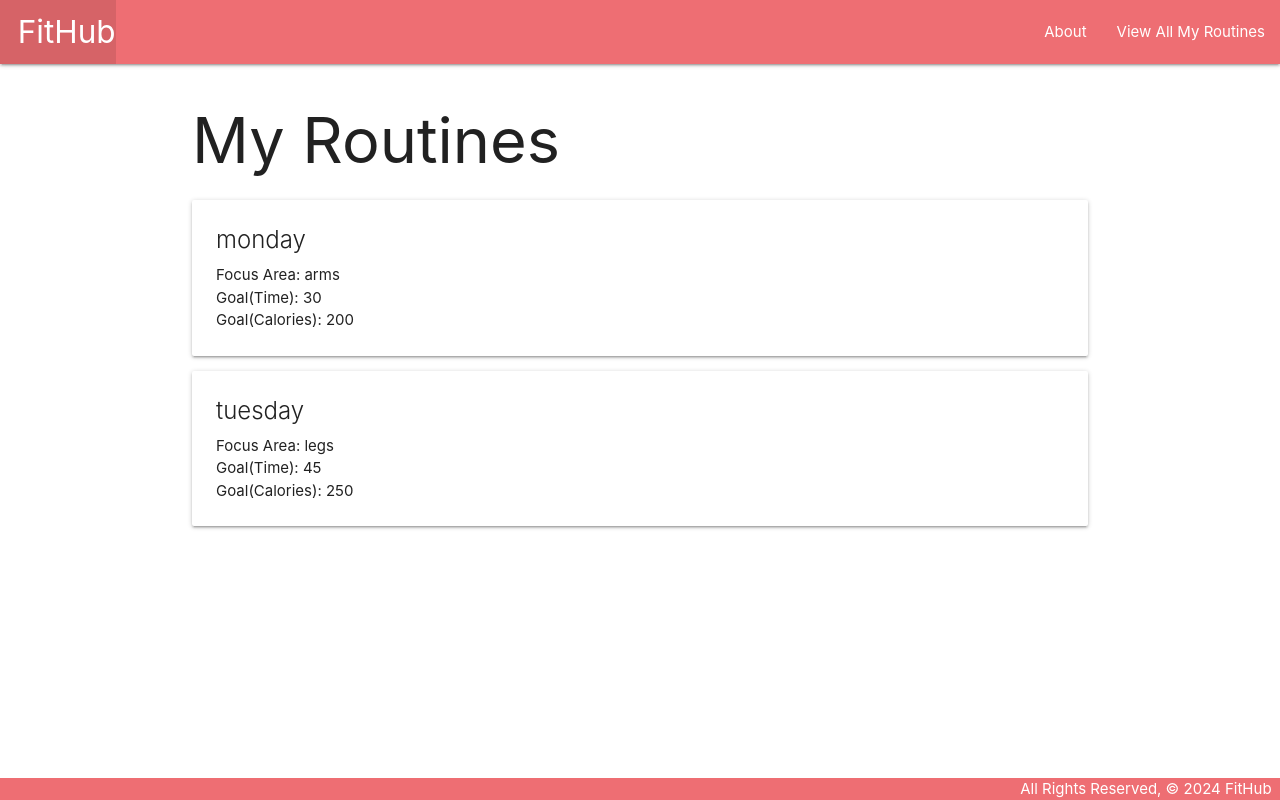
After one commit to odalysruano/fithub-app, a Django app: page /routines/ in a window 1280 px wide. The commit adds this page. Run offline with Django 4.2, Linux system fonts and the light colour scheme.

Commit message:
add functionality to view all routines

```diff
--- a/main_app/templates/base.html
+++ b/main_app/templates/base.html
@@ -19,6 +19,7 @@
             </ul>
             <ul class="right">
             <li><a href="/about">About</a></li>
+            <li><a href="/routines">View All My Routines</a></li>
             </ul>
         </div>
         </nav>
--- /dev/null
+++ b/main_app/templates/routines/index.html
@@ -0,0 +1,17 @@
+{% extends 'base.html' %}
+{% block content %}
+
+<h1>My Routines</h1>
+
+{% for routine in routines %}
+    <div class="card">
+        <div class="card-content">
+            <span class="card-title">{{ routine.day_of_the_week }}</span>
+            <p>Focus Area: {{ routine.focus_area }}</p>
+            <p>Goal(Time): {{ routine.time_goal }}</p>
+            <p>Goal(Calories): {{ routine.calories_goal }}</p>
+        </div>
+    </div>
+{% endfor %}
+
+{% endblock %}
--- a/main_app/urls.py
+++ b/main_app/urls.py
@@ -4,4 +4,5 @@ from . import views
 urlpatterns = [
     path('', views.home, name='home'),
     path('about/', views.about, name='about'),
+    path('routines/', views.routines_index, name='routines'),
 ]
--- a/main_app/views.py
+++ b/main_app/views.py
@@ -1,4 +1,9 @@
 from django.shortcuts import render
+
+routines = [
+    {'day_of_the_week': 'monday', 'focus_area': 'arms', 'time_goal': 30, 'calories_goal': 200},
+    {'day_of_the_week': 'tuesday', 'focus_area': 'legs', 'time_goal': 45, 'calories_goal': 250}
+]
 
 # Create your views here.
 def home(request):
@@ -6,3 +11,8 @@ def home(request):
 
 def about(request):
     return render(request, 'about.html')
+
+def routines_index(request):
+    return render(request, 'routines/index.html', {
+        'routines': routines
+    })
```
